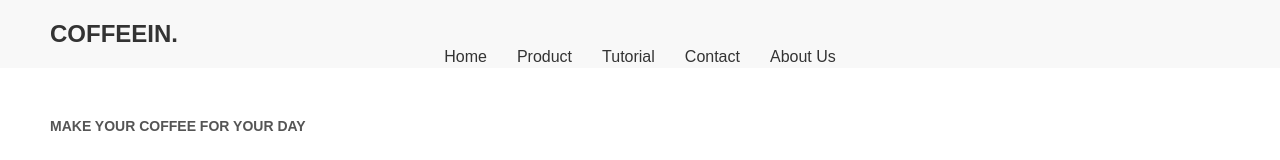
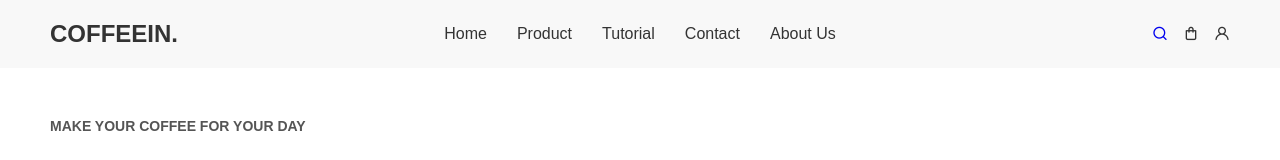
Before and after one commit to shademahata/Login-Pages, a plain HTML site: page index.html in a window 1280 px wide. Shown: the top 160 px of the page. Drawn offline with nearby package versions, Linux system fonts and the light colour scheme.

Commit message:
Feat: Added the search shopping cart and User account

```diff
--- a/css/index.css
+++ b/css/index.css
@@ -24,7 +24,14 @@ header {
     font-weight: bold;
 }
 
-nav ul {
+nav {
+    display: flex;
+    justify-content: space-between;
+    align-items: center;
+    width: 100%;
+}
+
+.nav-links {
     list-style: none;
     display: flex;
     justify-content: center;
@@ -33,14 +40,28 @@ nav ul {
     transform: translateX(-50%);
 }
 
-nav ul li {
+.nav-links li {
     margin: 0 15px;
 }
 
-nav ul li a {
+.nav-links li a {
     text-decoration: none;
     color: #333;
     font-size: 16px;
+}
+
+.nav-icons {
+    display: flex;
+    align-items: center;
+}
+
+.nav-icons a {
+    margin-left: 15px;
+}
+
+.nav-icons img {
+    width: 24px;
+    height: 24px;
 }
 
 .hero {
--- a/index.html
+++ b/index.html
@@ -5,18 +5,26 @@
     <meta name="viewport" content="width=device-width, initial-scale=1.0">
     <title>COFFEEIN</title>
     <link rel="stylesheet" href="./css/index.css">
+    <!--Icons start-->
+    <link rel="stylesheet" href="https://unicons.iconscout.com/release/v4.0.8/css/line.css">
+    <!--Icons end-->
 </head>
 <body>
     <header>
         <nav>
             <div class="logo">COFFEEIN.</div>
-            <ul>
+            <ul class="nav-links">
                 <li><a href="#">Home</a></li>
                 <li><a href="#">Product</a></li>
                 <li><a href="#">Tutorial</a></li>
                 <li><a href="#">Contact</a></li>
                 <li><a href="#">About Us</a></li>
             </ul>
+            <div class="nav-icons">
+                <a href="#"><i class="uil uil-search"></i></a>
+                <a href="#"></a><i class="uil uil-shopping-bag"></i></a>
+                <a href="#"></a><i class="uil uil-user"></i></a>
+            </div>
         </nav>
     </header>
 
```
